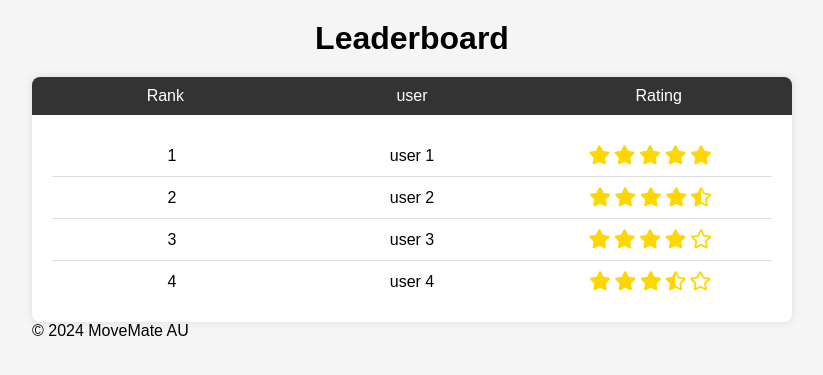
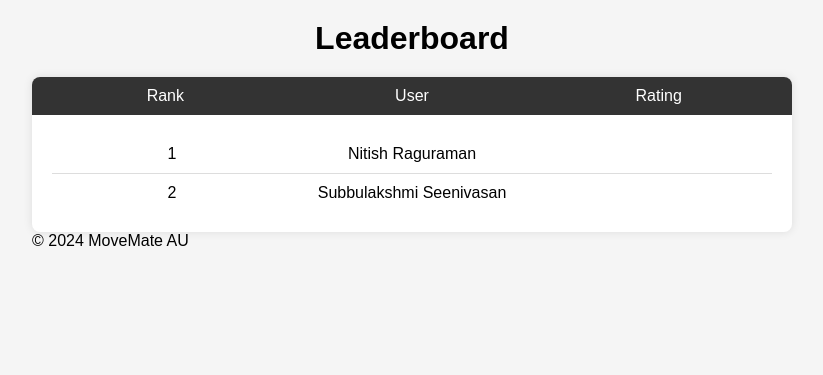
Before and after one commit to nitishragu12/CITS5505-GroupProject, a Flask app: page /leaderboard in a window 1280 px wide. Shown: the part 78-453 px from the top of the page, without its empty margins (228-1051 px from the left). Run offline with Flask 3, Linux system fonts and the light colour scheme.

Commit message:
BackendData_linked_with_LeaderboardPage

```diff
--- a/Login and Sign up/app.py
+++ b/Login and Sign up/app.py
@@ -20,6 +20,7 @@
     birthday = db.Column(db.String(10))
     phone = db.Column(db.String(15))
     reviews = db.relationship('Review', back_populates='user', cascade="all, delete-orphan")
+
 
     def get_average_rating(self):
         if not self.reviews:
--- a/Login and Sign up/static/leaderboard.js
+++ b/Login and Sign up/static/leaderboard.js
@@ -1,40 +1,42 @@
 $(document).ready(function() {
-    // Sample data for demonstration
-    var users = [
-        {"rank": 1, "user": "user 1", "rating": 5},
-        {"rank": 2, "user": "user 2", "rating": 4.5},
-        {"rank": 3, "user": "user 3", "rating": 4},
-        {"rank": 4, "user": "user 4", "rating": 3.5},
-        // Add more users as needed
-    ];
-
-    // Generate leaderboard rows dynamically
-    var leaderboardBody = $('#leaderboard-body');
-    users.forEach(function(user) {
-        var row = $('<div class="leaderboard-row"></div>');
-        row.append('<span class="rank">' + user.rank + '</span>');
-        row.append('<span class="user">' + user.user + '</span>');
-        row.append('<span class="rating">' + generateStars(user.rating) + '</span>');
-        leaderboardBody.append(row);
-    });
-});
-
     // Function to generate star icons based on rating value
     function generateStars(rating) {
-    var fullStars = Math.floor(rating);
-    var halfStar = rating % 1 >= 0.5 ? 1 : 0;
-    var emptyStars = 5 - fullStars - halfStar;
+        const fullStars = Math.floor(rating);
+        const halfStar = rating % 1 >= 0.5 ? 1 : 0;
+        const emptyStars = 5 - fullStars - halfStar;
 
-    var stars = '';
-    for (var i = 0; i < fullStars; i++) {
+        let stars = '';
+        for (let i = 0; i < fullStars; i++) {
             stars += '<i class="fas fa-star"></i>';
         }
         if (halfStar) {
             stars += '<i class="fas fa-star-half-alt"></i>';
         }
-    for (var j = 0; j < emptyStars; j++) {
+        for (let j = 0; j < emptyStars; j++) {
             stars += '<i class="far fa-star"></i>';
         }
 
+        console.log(`Generated stars for rating ${rating}: ${stars}`);
         return stars;
     }
+
+    // Fetch and generate leaderboard rows dynamically
+    fetch('/api/users')
+        .then(response => response.json())
+        .then(data => {
+            const leaderboardBody = $('#leaderboard-body');
+            leaderboardBody.empty(); // Clear existing rows before appending new ones
+            data.forEach((user, index) => {
+                const rank = index + 1;
+                const stars = generateStars(user.rating);
+                const row = `<div class="leaderboard-row">
+                                <span class="rank">${rank}</span>
+                                <span class="user">${user.name}</span>
+                                <span class="rating">${stars}</span>
+                            </div>`;
+                console.log(`Appending row: ${row}`);
+                leaderboardBody.append(row);
+            });
+        })
+        .catch(error => console.error('Error fetching leaderboard data:', error));
+});
--- a/Login and Sign up/templates/leaderboard.html
+++ b/Login and Sign up/templates/leaderboard.html
@@ -35,7 +35,7 @@
             <div class="leaderboard-table">
                 <div class="leaderboard-header">
                     <span class="rank">Rank</span>
-                    <span class="user">user</span>
+                    <span class="user">User</span>
                     <span class="rating">Rating</span>
                 </div>
                 <div class="leaderboard-body" id="leaderboard-body">
```
Lines whose indentation alone changed are shown as unchanged.
